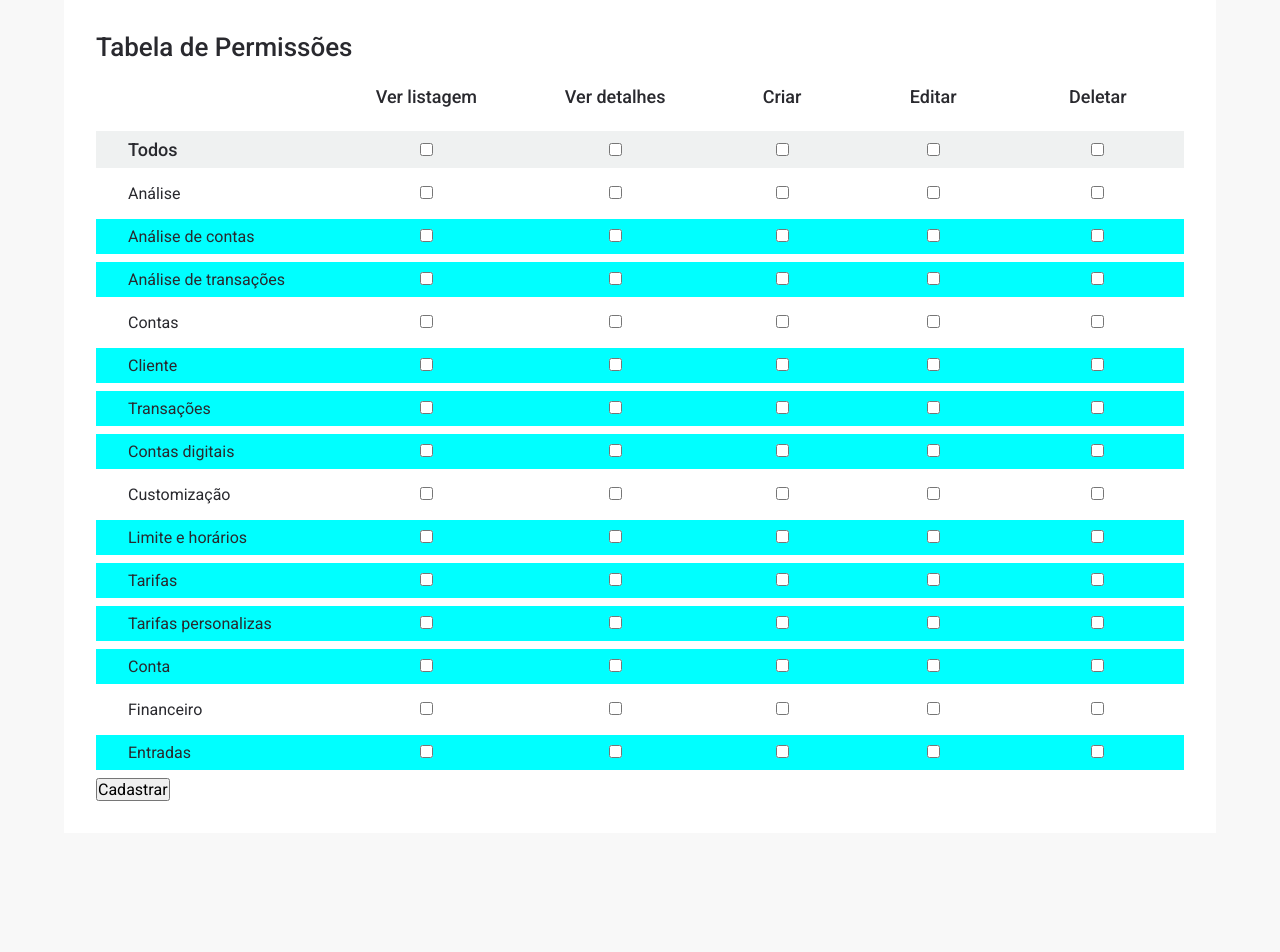
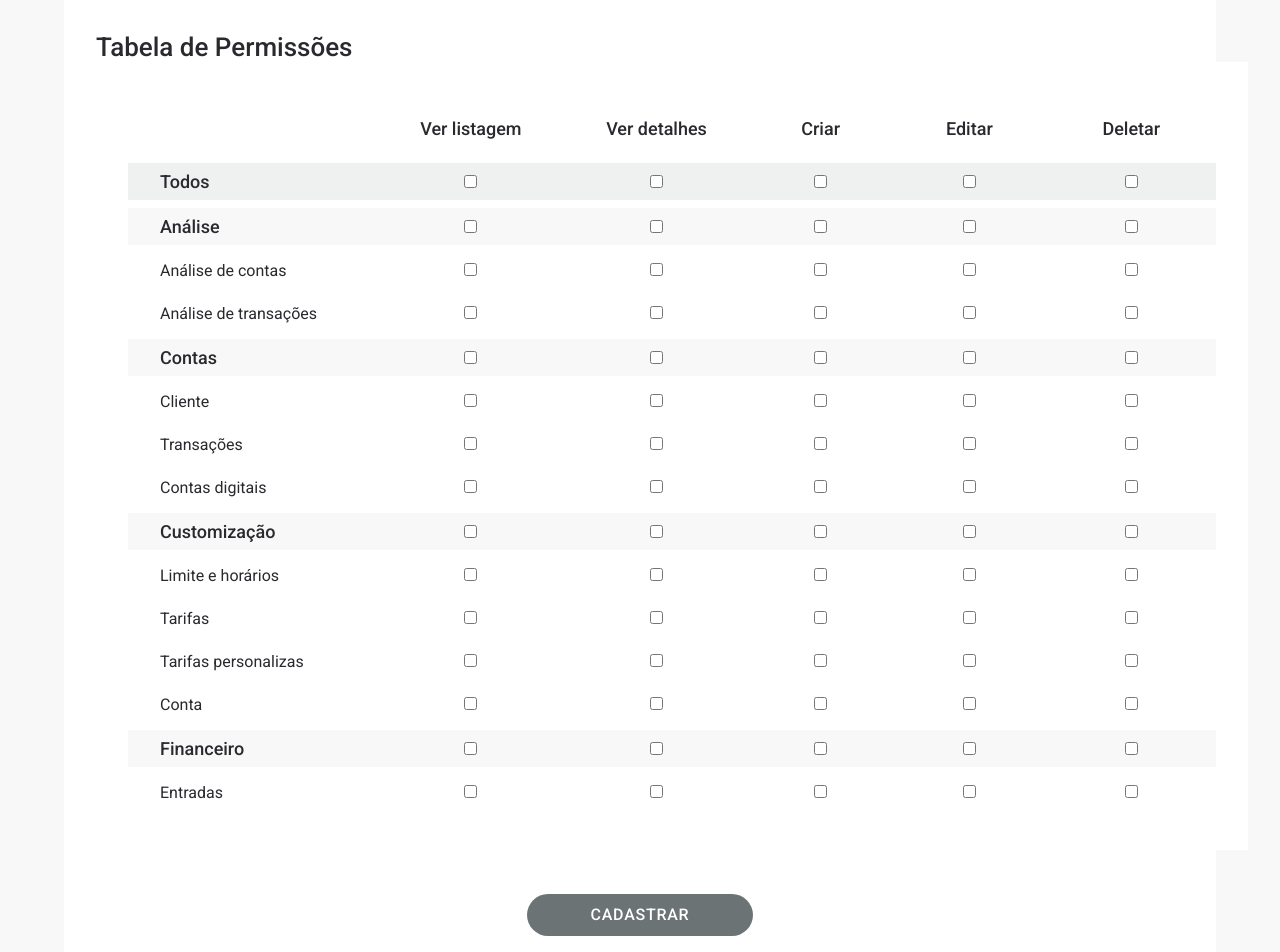
Before and after one commit to igormartins4/desafio-moodar, a React (Create React App) app: page / in a window 1280 px wide. Shown: the top 952 px of the page. Before the commit the page ends 833 px from the top, so only its background shows below. Built offline with nearby package versions, Linux system fonts and the light colour scheme.

Commit message:
chore: Refatorar código

```diff
--- a/src/App.js
+++ b/src/App.js
@@ -1,8 +1,8 @@
-import { Table } from "./components/Table/index";
+import { Permissions } from "./pages/Permissions";
 
 function App() {
   return (
-    <Table />
+    <Permissions />
   );
 }
 
--- /dev/null
+++ b/src/components/Button/index.js
@@ -0,0 +1,7 @@
+import './style.scss';
+
+export function Button() {
+    return (
+        <button className="button">CADASTRAR</button>
+    )
+}
--- /dev/null
+++ b/src/components/Button/style.scss
@@ -0,0 +1,29 @@
+.container-button {
+  text-align: center;
+  padding-top: 40px;
+
+  .button {
+    background: #6b7375;
+    border-radius: 200px;
+
+    font-weight: 500;
+    font-size: 14px;
+    line-height: 16px;
+
+    display: flex;
+    align-items: center;
+    text-align: center;
+    letter-spacing: 0.75px;
+
+    color: #ffffff;
+
+    border: none;
+    padding: 13px 64px;
+    text-align: center;
+    text-decoration: none;
+    display: inline-block;
+    font-size: 16px;
+    margin: 4px 2px;
+    cursor: pointer;
+  }
+}
--- a/src/components/Table/index.js
+++ b/src/components/Table/index.js
@@ -3,9 +3,6 @@ import './style.scss';
 export function Table() {
     return (
         <div className="container-tabela">
-
-            <h1>Tabela de Permissões</h1>
-
             <table className="data-table">
                 <thead>
                     <tr>
@@ -18,7 +15,7 @@ export function Table() {
                     </tr>
                 </thead>
                 <tbody>
-                    <tr id="todos">
+                    <tr className="item-principal">
                         <td>Todos</td>
                         <td>
                             <input type="checkbox" id="todos-ver-listagem" name="todos-ver-listagem" />
@@ -42,7 +39,7 @@ export function Table() {
                         </td>
                     </tr>
 
-                    <tr>
+                    <tr className="item-principal">
                         <td>Análise</td>
                         <td>
                             <input type="checkbox" id="analise-ver-listagem" name="analise-ver-listagem" />
@@ -114,7 +111,7 @@ export function Table() {
                         </td>
                     </tr>
 
-                    <tr>
+                    <tr className="item-principal">
                         <td>Contas</td>
                         <td>
                             <input type="checkbox" id="contas-ver-listagem" name="contas-ver-listagem" />
@@ -210,7 +207,7 @@ export function Table() {
                         </td>
                     </tr>
 
-                    <tr>
+                    <tr className="item-principal">
                         <td>Customização</td>
                         <td>
                             <input type="checkbox" id="customizacao-ver-listagem" name="customizacao-ver-listagem" />
@@ -330,7 +327,7 @@ export function Table() {
                         </td>
                     </tr>
 
-                    <tr>
+                    <tr className="item-principal">
                         <td>Financeiro</td>
                         <td>
                             <input type="checkbox" id="financeiro-ver-listagem" name="financeiro-ver-listagem" />
@@ -380,10 +377,6 @@ export function Table() {
 
                 </tbody>
             </table>
-
-            <div className="container-button">
-                <button>Cadastrar</button>
-            </div>
         </div>
     )
 }
--- a/src/components/Table/style.scss
+++ b/src/components/Table/style.scss
@@ -1,5 +1,5 @@
 :root {
-    --bg-header: #EFF1F1;
+  --bg-header: #eff1f1;
   --color-text: #29292e;
 
   //transition: all 0.3s linear;
@@ -30,14 +30,6 @@
   border-spacing: 0 0.5rem;
   color: var(--color-text);
 
-  tr {
-    //background-color: rgb(13, 185, 50);
-  }
-
-  .dropdown {
-    background-color: aqua;
-  }
-
   th {
     font-weight: 500;
     font-size: 18px;
@@ -53,8 +45,22 @@
     font-size: 18px;
   }
 
+  .item-principal {
+    font-weight: 500;
+    font-size: 18px;
+    line-height: 21px;
+
+    background-color: #f8f8f8;
+  }
+
+  .dropdown {
+    font-style: normal;
+    font-weight: normal;
+    font-size: 16px;
+    line-height: 19px;
+  }
+
   td {
-    background: var(--bg-panel);
     padding: 0.5rem 2rem;
   }
 
--- /dev/null
+++ b/src/pages/Permissions.js
@@ -0,0 +1,17 @@
+import { Table } from "../components/Table";
+import { Button } from "../components/Button"
+
+export function Permissions() {
+  return (
+    <div className="container-tabela">
+
+            <h1>Tabela de Permissões</h1>
+
+            <Table />
+
+            <div className="container-button">
+              <Button />
+            </div>
+        </div>
+  )
+}
```
Also changed, not shown: src/assets/images/Vector.png (added). Lines whose indentation alone changed are shown as unchanged.
